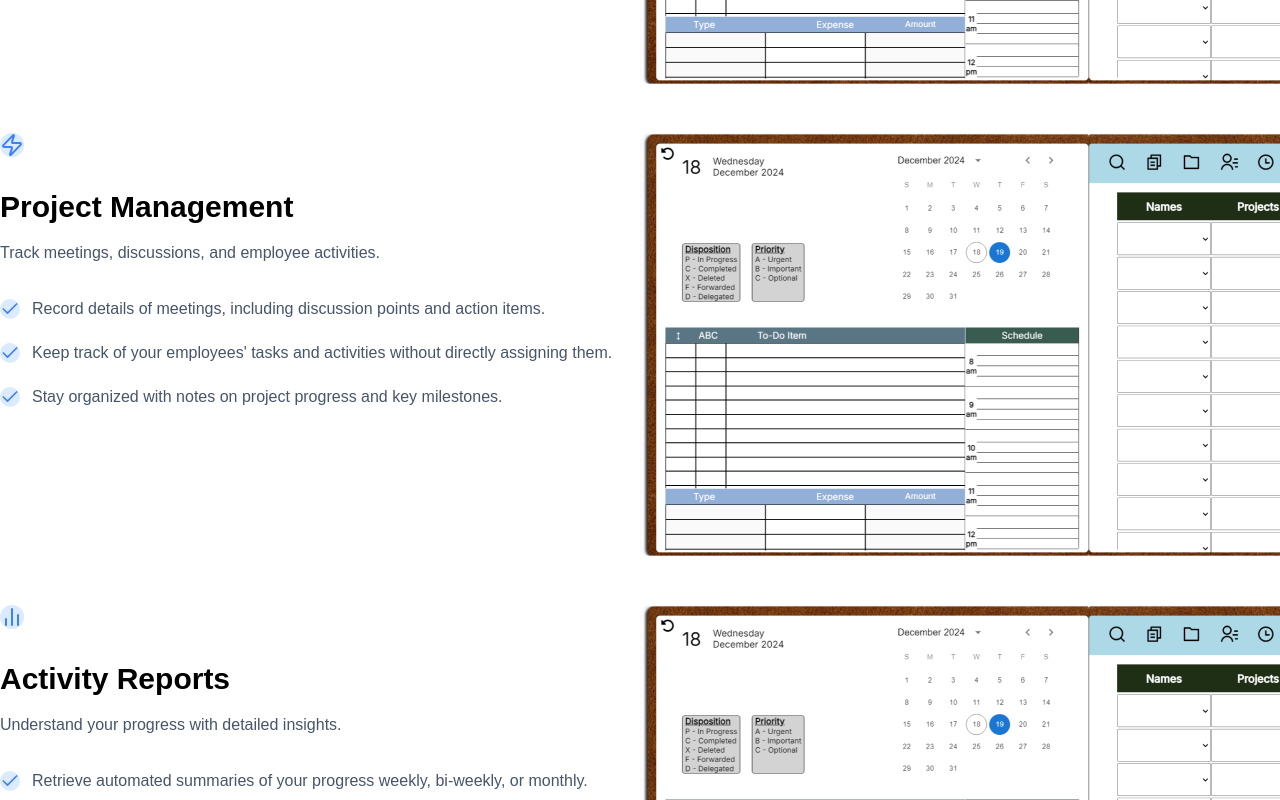
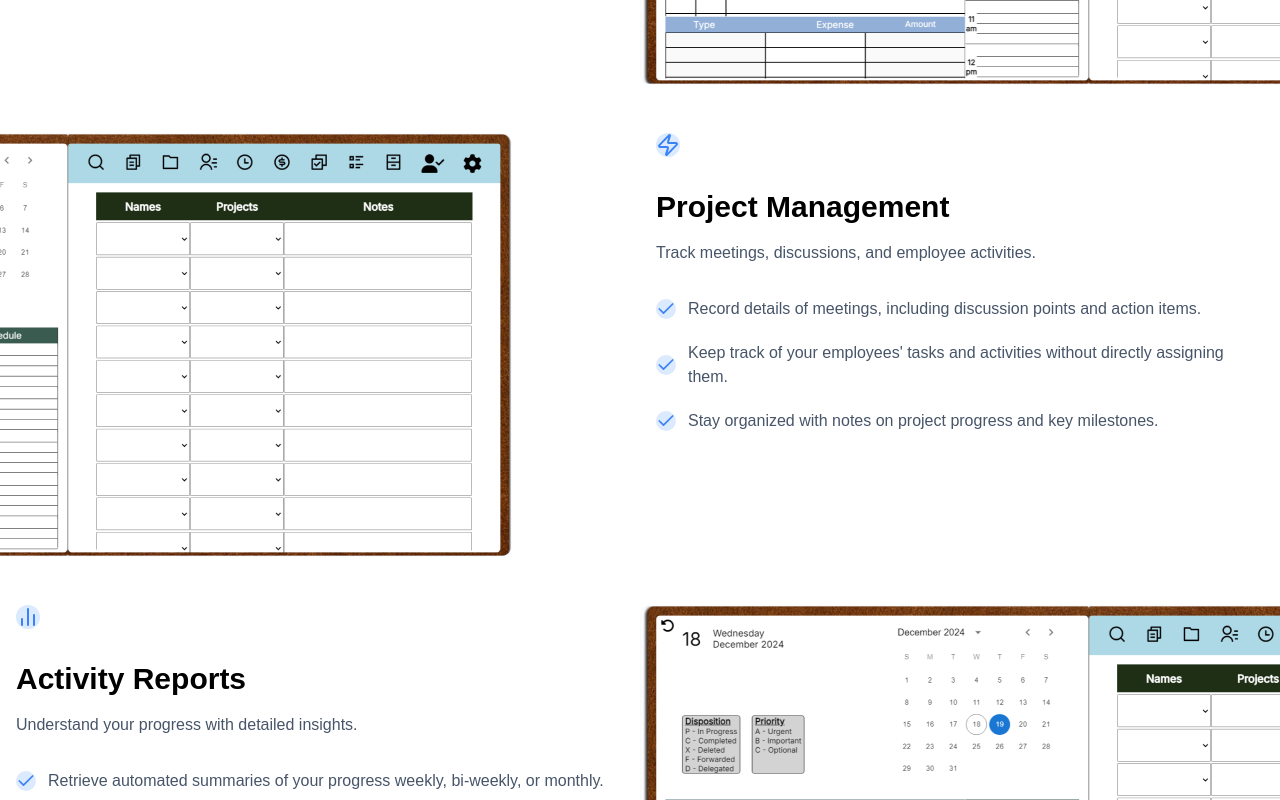
Before and after one commit to LucianiChristian/polaris-splash, a Next.js app: page / in a window 1280 px wide. Shown: the part 1820-2620 px from the top of the page. Built offline with nearby package versions, Linux system fonts and the light colour scheme.

Commit message:
Create alternating directions for main features.

```diff
--- a/src/app/Features/Feature.tsx
+++ b/src/app/Features/Feature.tsx
@@ -1,4 +1,3 @@
-import { Check } from "lucide-react";
 import React from "react";
 import FeatureIcon from "../Shared/FeatureIcon";
 import ListItem from "../Shared/ListItem";
@@ -7,13 +6,14 @@ type Props = {
     icon: React.ComponentType<{className: string}>,
     header: string,
     subtitle: string,
-    listItems: string[]
+    listItems: string[],
+    isLeft: boolean
 };
 
-export default function Feature({ icon: Icon, header, subtitle, listItems }: Props) {
+export default function Feature({ icon: Icon, header, subtitle, listItems, isLeft }: Props) {
     return (
-        <div className="w-full lg:pl-[116] flex flex-col lg:flex-row overflow-x-hidden">
-            <div className="flex flex-col gap-8 lg:w-[50%] flex-shrink-0">
+        <div className="w-full lg:pl-[100] flex flex-col lg:flex-row overflow-x-hidden" style={{direction: isLeft ? "ltr" : "rtl"}}>
+            <div className="flex flex-col gap-8 lg:w-[50%] flex-shrink-0 px-4" style={{direction: "ltr"}}>
                 <FeatureIcon icon={ Icon }/>
                 <div className="flex flex-col gap-4">
                     <h3 className="text-3xl font-semibold">{ header }</h3>
@@ -23,7 +23,7 @@ export default function Feature({ icon: Icon, header, subtitle, listItems }: Pro
                     { listItems.map(ListItem) }
                 </ul>
             </div>
-            <img src="/app-screenshot.png" alt="app screenshot" className="pt-10 lg:pt-0"/>
+            <img src="/app-screenshot.png" alt="app screenshot" className={`pt-10 lg:pt-0 ${!isLeft && "lg:pr-32"}`}/>
         </div>
     );
 }
--- a/src/app/Features/FeaturesSection.tsx
+++ b/src/app/Features/FeaturesSection.tsx
@@ -12,8 +12,14 @@ export default function FeaturesSection() {
             </div>
             <div className="px-4 lg:px-0 flex flex-col gap-12 lg:gap-[96]">
             {
-                featuresContent.map(x => (
-                    <Feature icon={x.icon} header={x.header} subtitle={x.subtitle} listItems={x.listItems} key={x.header}/>
+                featuresContent.map((x, index) => (
+                    <Feature
+                        icon={x.icon}
+                        header={x.header}
+                        subtitle={x.subtitle}
+                        listItems={x.listItems}
+                        key={x.header}
+                        isLeft={index % 2 === 0}/>
                 ))
             }
             </div>
```
